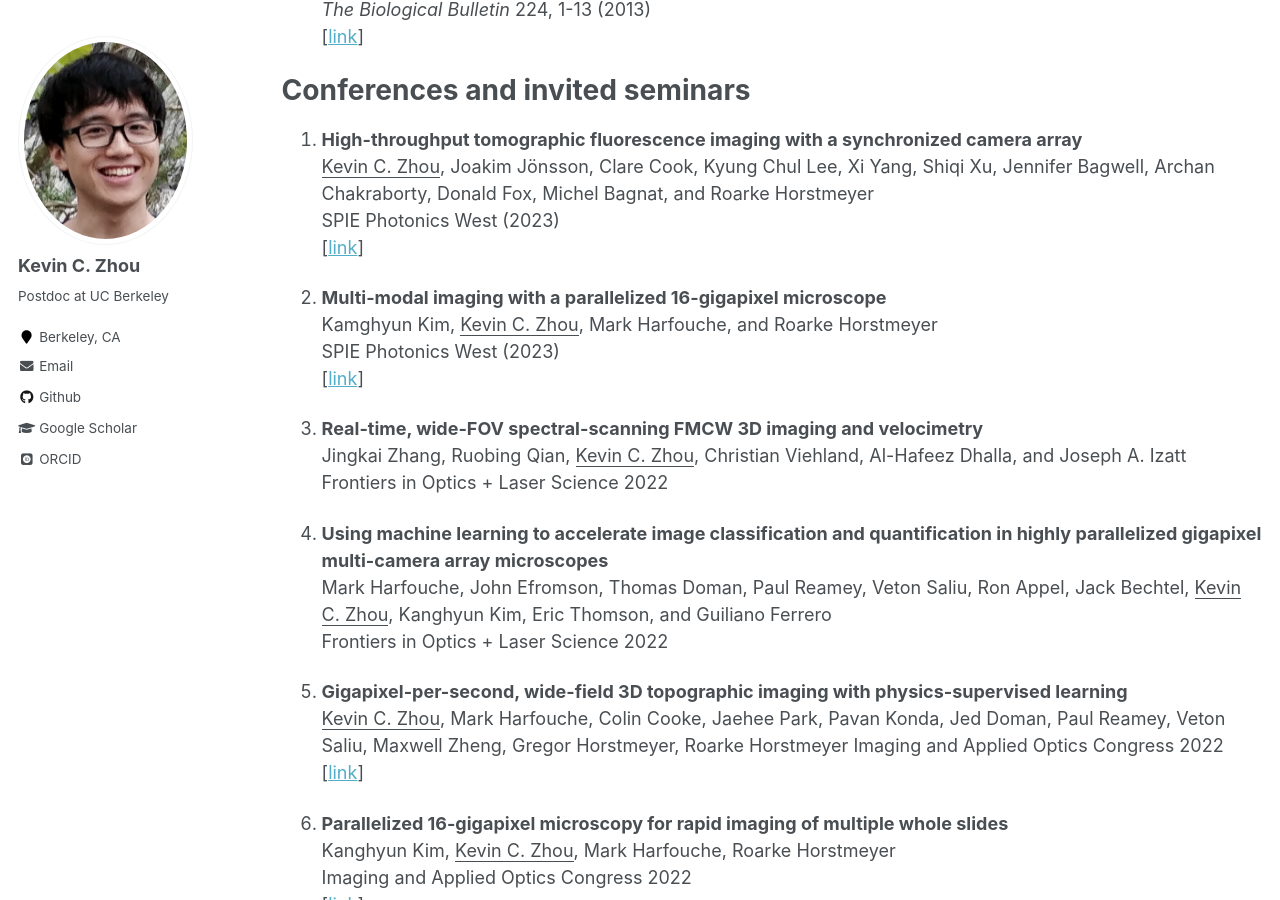
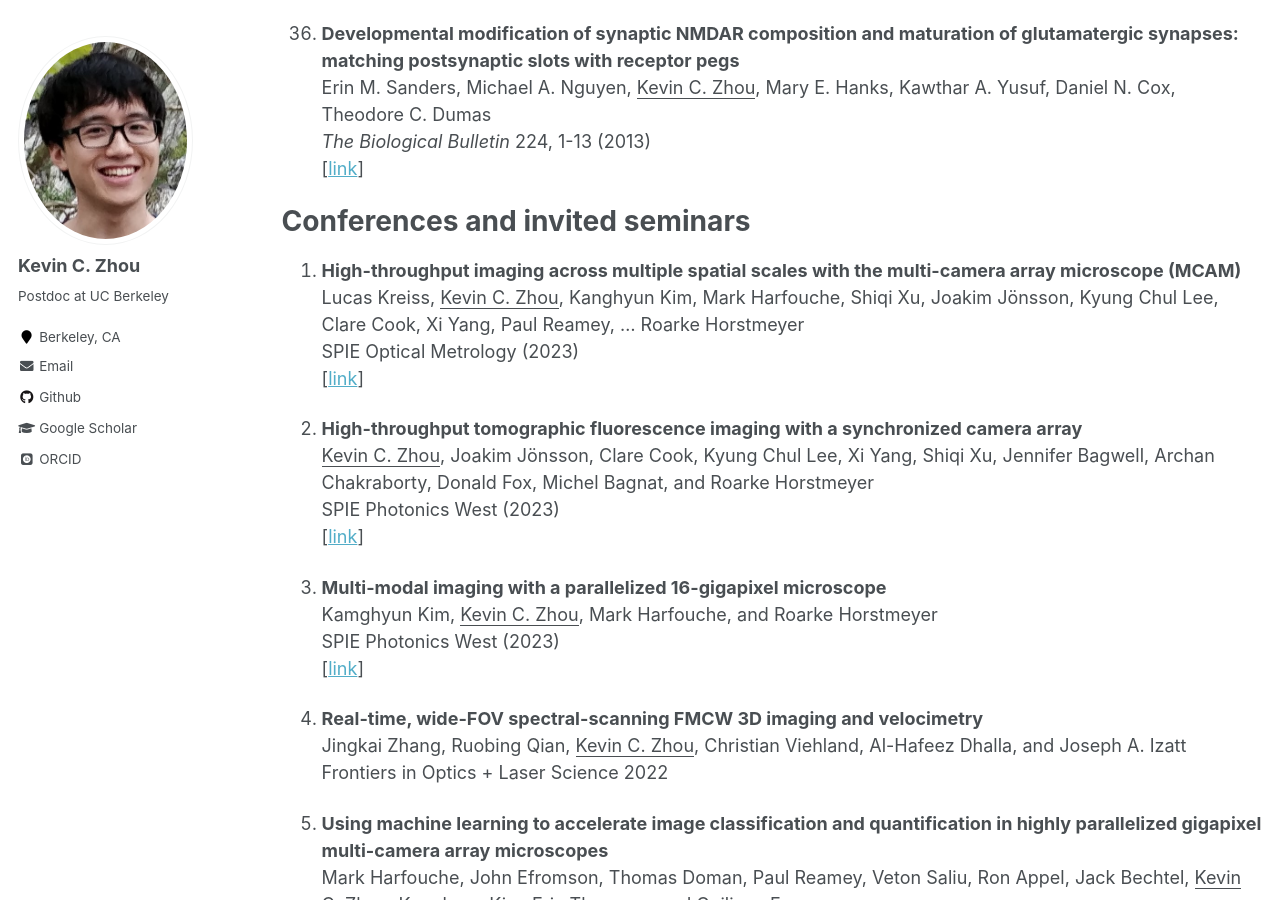
Before and after one commit to kevinczhou/kevinczhou.github.io, a Jekyll site: the page built from _pages/publications.md, in a window 1280 px wide and 900 px high, scrolled down 5472 px. Built offline with Jekyll 4.4.1, drawn with Linux system fonts in a browser that asks for light colours; some web fonts are replaced; some of the changed text lies outside the part shown.

Commit message:
Update publications.md

```diff
--- a/_pages/publications.md
+++ b/_pages/publications.md
@@ -4,6 +4,11 @@ title: "Publications"
 permalink: /publications/
 author_profile: true
 ---
+
+1. **Shot-noise limited optical hybrid based on fused fiber couplers**
+Kristen Hagan, <ins>Kevin C. Zhou</ins>, Al-Hafeez Dhalla, Joseph Izatt
+*Optica Open* (2023)
+[[link](https://preprints.opticaopen.org/articles/preprint/Shot-noise_limited_optical_hybrid_based_on_fused_fiber_couplers/24114699/1)]
 
 1. **Conserved chamber-specific polyploidy maintains heart function in Drosophila**
 Archan Chakraborty, Nora Peterson, Juliet King, Ryan Gross, Michelle M. Pla, Aatish Thennavan, <ins>Kevin C. Zhou</ins>, ..., Donald Fox
@@ -186,6 +191,11 @@ Erin M. Sanders, Michael A. Nguyen, <ins>Kevin C. Zhou</ins>, Mary E. Hanks, Kaw
 
 
 # Conferences and invited seminars
+1. **High-throughput imaging across multiple spatial scales with the multi-camera array microscope (MCAM)**
+Lucas Kreiss, <ins>Kevin C. Zhou</ins>, Kanghyun Kim, Mark Harfouche, Shiqi Xu, Joakim Jönsson, Kyung Chul Lee, Clare Cook, Xi Yang, Paul Reamey, ... Roarke Horstmeyer
+SPIE Optical Metrology (2023)
+[[link](https://www.spiedigitallibrary.org/conference-proceedings-of-spie/12622/126220S/High-throughput-imaging-across-multiple-spatial-scales-with-the-multi/10.1117/12.2675451.short?SSO=1)]
+
 1. **High-throughput tomographic fluorescence imaging with a synchronized camera array**
 <ins>Kevin C. Zhou</ins>, Joakim Jönsson, Clare Cook, Kyung Chul Lee, Xi Yang, Shiqi Xu, Jennifer Bagwell, Archan Chakraborty, Donald Fox, Michel Bagnat, and Roarke Horstmeyer
 SPIE Photonics West (2023)
```
